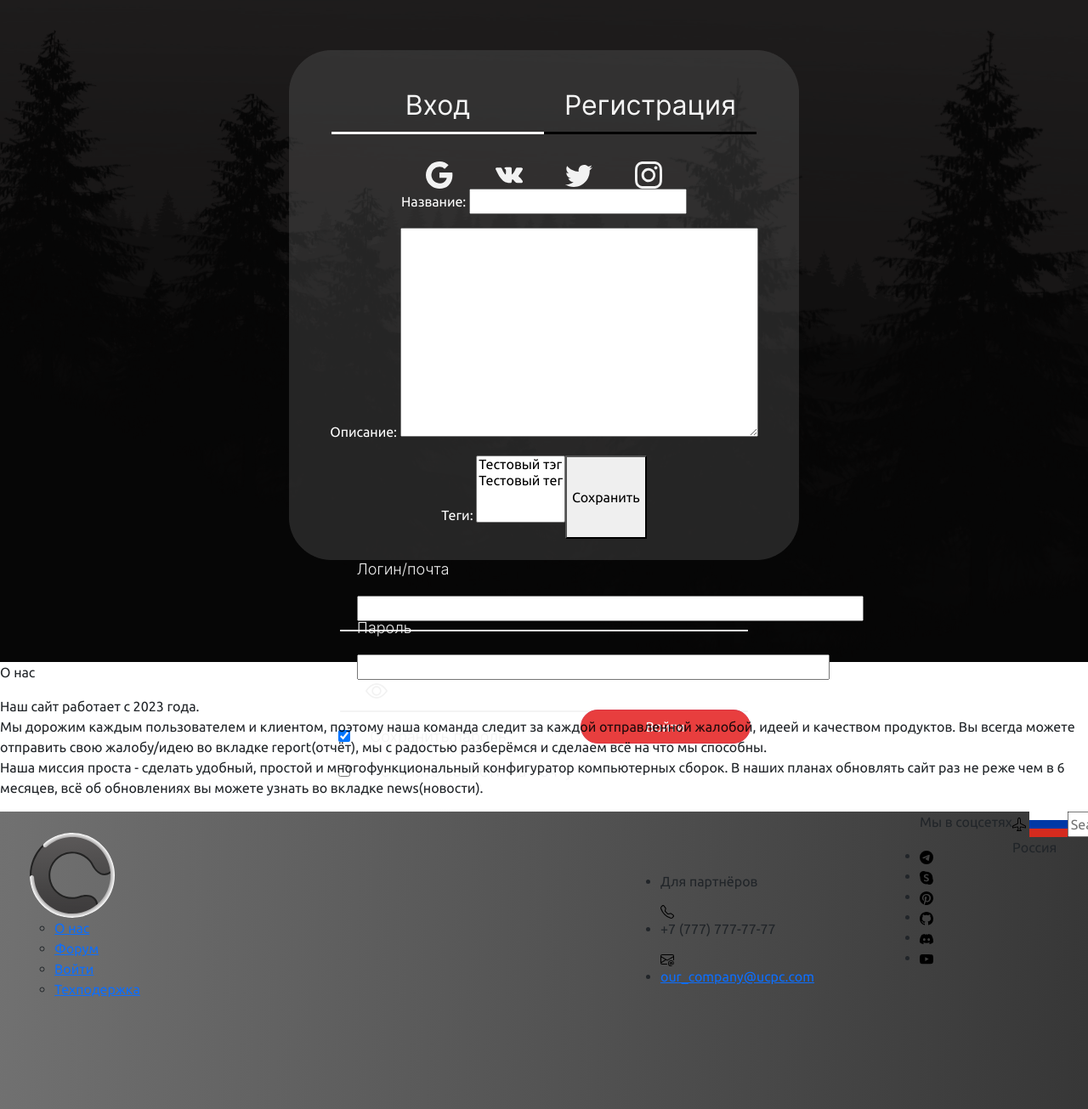
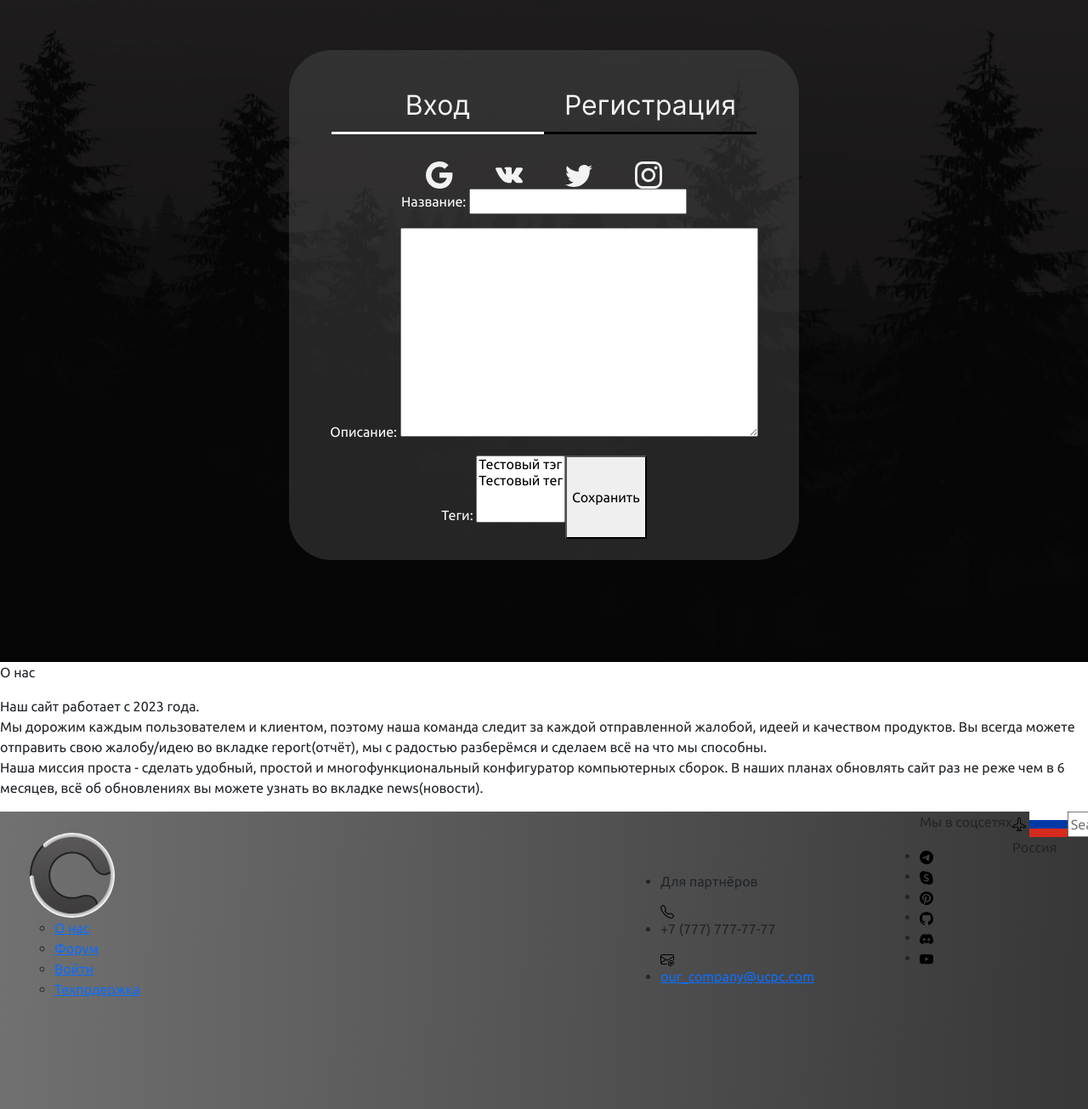
Before and after one commit to xNONITIMEx/UCPC_3rd_version, a Django app: page /add_card/ in a window 1280 px wide; the page is wider, and only the part inside the window is pictured. Shown: the part 151-1456 px from the top of that part at 85% size. Run offline with Django 4.2, Linux system fonts and the light colour scheme; data comes from the database, SQL or seed files in the repository; both versions use the stored data as it was after the commit.

Commit message:
Added forms_base.html to minimalize html code in form templates

```diff
--- a/UCPC/main/templates/add_edit_card.html
+++ b/UCPC/main/templates/add_edit_card.html
@@ -1,86 +1,41 @@
-{% extends 'base.html' %}
+{% extends 'forms_base.html' %}
 
 {% load static%}
 
-{% block title %}Main page{% endblock %}
-
-{% block content %}
-    <div class="wrapper2">
-        <div class="auth-form">
-            <section class="intro2">
-                <nav class="auth__nav">
-                    <div class="auth__type">
-                        <div class="auth">
-                            <a class="auth__link_entrence"href="}" >Вход</a>
-                            <img src="{% static 'main/img/other/auth_form_rect_main_line1.png' %}" class="auth__line1">
-                        </div>
-                        <div class="reg">
-                            <a class="reg__link_registration" href="registration">Регистрация</a>
-                            <img src="{% static 'main/img/other/auth_form_rect_main_line2.png' %}" class="auth__line2">
-                        </div>
-                    </div>
-                    <div class="auth__society">
-                        <ul class="auth__list">
-                            <li class="auth__item">
-                                <a href="#!" class="auth__link">
-                                    <img src="{% static 'main/img/svg/Auth/google.svg' %}" class="nav-logo_auth_google">
-                                </a>
-                            </li>
-                            <li class="auth__item">
-                                <a href="#!" class="auth__link">
-                                    <img src="{% static 'main/img/svg/Auth/vk.svg' %}" class="nav-logo_vk">
-                                </a>
-                            </li>
-                            <li class="auth__item">
-                                <a href="#!" class="auth__link">
-                                    <img src="{% static 'main/img/svg/Auth/twitter.svg' %}" class="nav-logo_twitter">
-                                </a>
-                            </li>
-                            <li class="auth__item">
-                                <a href="#!" class="auth__link">
-                                    <img src="{% static 'main/img/svg/Auth/instagramm.svg' %}" class="nav-logo_instagramm">
-                                </a>
-                            </li>
-                        </ul>
-                    </div>
-                </nav>
+{% block form %}
                 <form class="auth-form" method="post">
                     {% csrf_token %}
                     {{ form.as_p }}
                     <button type="submit">Сохранить</button>
-                    <div class="form__login">
-                        <p class="form__base_text">Логин/почта</p>
-                        <div class="input_login_or_email">
-                            <input type="text"  name="name" maxlength="54" size="54">
-                        </div>
-                        <img src="{% static 'main/img/other/auth_form_rect_main_line3.png' %}" class="auth__line3">
-                    </div>
-                    <div class="form__password">
-                        <p class="form__base_text">Пароль</p>
-                        <div class="input_password">
-                            <input type="text"  name="name" maxlength="100" size="50">
-                            <img src="{% static 'main/img/svg/open_eye.svg' %}" class="auth__password_eye">
-                        </div>
-                        <img src="{% static 'main/img/other/auth_form_rect_main_line3.png' %}" class="auth__line3">
-                        <button type="button" class="btn btn-danger" style="margin-top: 10px; align-items: center; padding: 0; background: rgb(0, 0, 0, 0); border: rgb(0, 0, 0, 0); width: 150px; height: 24px; font-family: 'Inter'; font-size: 16px;">Забыли пароль?</button>
-                    </div>
-                    <div class="form__checkboxes">
-                        <div class="form__chb_password">
-                            <input type="checkbox" id="chb_password" name="password" checked>
-                            <label class="form__base_text" for="password">Сохранить пароль</label>
-                        </div>
-                        <div class="form__chb_get_news">
-                            <input type="checkbox" id="chb_get_news" name="news">
-                            <label class="form__base_text" for="news">Получать новости на почту</label>
-                        </div>
-                    </div>
-                    <div class="form__btn_final_submit">
-                        <button type="submit" class="btn btn-danger" style="background: #E83E3E; border-radius: 50px; width: 200px; height: 40px;">Войти</button>
-                    </div>
+<!--                    <div class="form__login">-->
+<!--                        <p class="form__base_text">Логин/почта</p>-->
+<!--                        <div class="input_login_or_email">-->
+<!--                            <input type="text"  name="name" maxlength="54" size="54">-->
+<!--                        </div>-->
+<!--                        <img src="{% static 'img/other/auth_form_rect_main_line3.png' %}" class="auth__line3">-->
+<!--                    </div>-->
+<!--                    <div class="form__password">-->
+<!--                        <p class="form__base_text">Пароль</p>-->
+<!--                        <div class="input_password">-->
+<!--                            <input type="text"  name="name" maxlength="100" size="50">-->
+<!--                            <img src="{% static 'img/svg/open_eye.svg' %}" class="auth__password_eye">-->
+<!--                        </div>-->
+<!--                        <img src="{% static 'img/other/auth_form_rect_main_line3.png' %}" class="auth__line3">-->
+<!--                        <button type="button" class="btn btn-danger" style="margin-top: 10px; align-items: center; padding: 0; background: rgb(0, 0, 0, 0); border: rgb(0, 0, 0, 0); width: 150px; height: 24px; font-family: 'Inter'; font-size: 16px;">Забыли пароль?</button>-->
+<!--                    </div>-->
+<!--                    <div class="form__checkboxes">-->
+<!--                        <div class="form__chb_password">-->
+<!--                            <input type="checkbox" id="chb_password" name="password" checked>-->
+<!--                            <label class="form__base_text" for="password">Сохранить пароль</label>-->
+<!--                        </div>-->
+<!--                        <div class="form__chb_get_news">-->
+<!--                            <input type="checkbox" id="chb_get_news" name="news">-->
+<!--                            <label class="form__base_text" for="news">Получать новости на почту</label>-->
+<!--                        </div>-->
+<!--                    </div>-->
+<!--                    <div class="form__btn_final_submit">-->
+<!--                        <button type="submit" class="btn btn-danger" style="background: #E83E3E; border-radius: 50px; width: 200px; height: 40px;">Войти</button>-->
+<!--                    </div>-->
                     <!-- <button type="submit" class="form__final_submit">Войти</button> -->
                 </form>
-
-            </section>
-        </div>
-    </div>
 {% endblock %}
```
Also changed, not shown: UCPC/main/templates/forms_base.html (added, +52 -0 lines), UCPC/main/templates/login.html (+5 -50 lines), UCPC/db.sqlite3.
